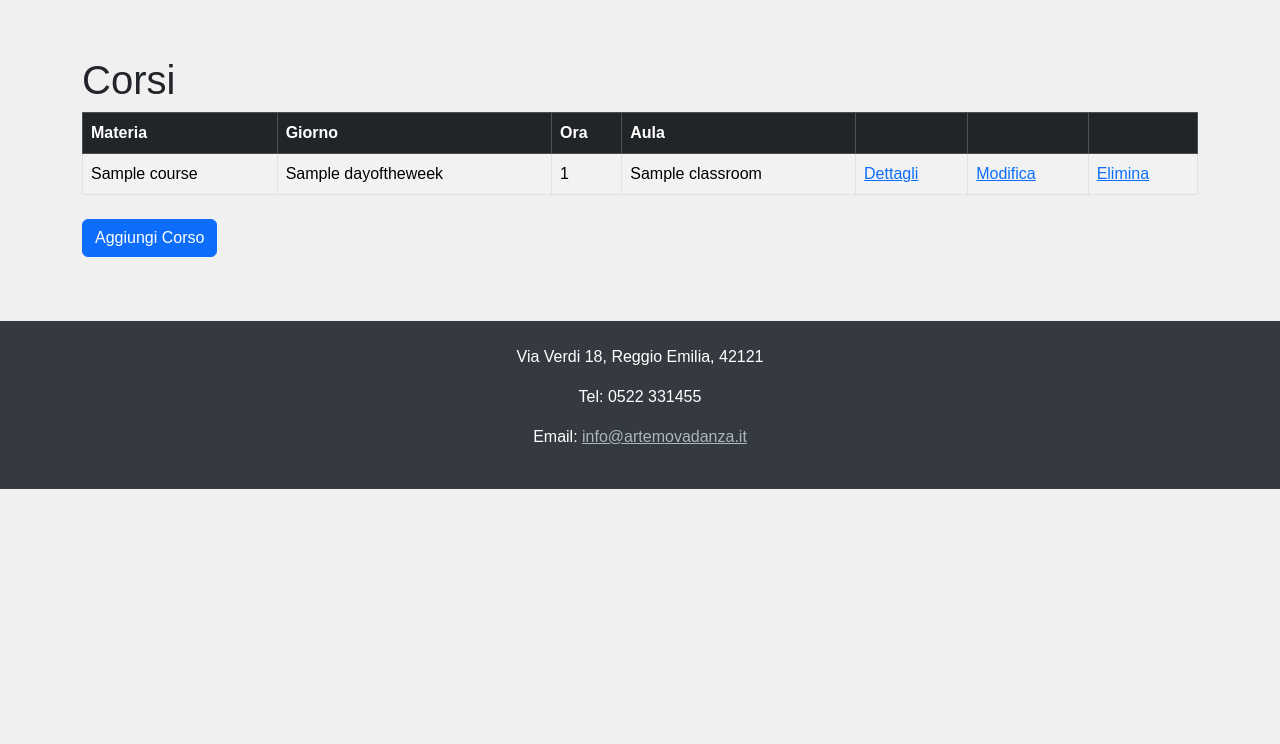
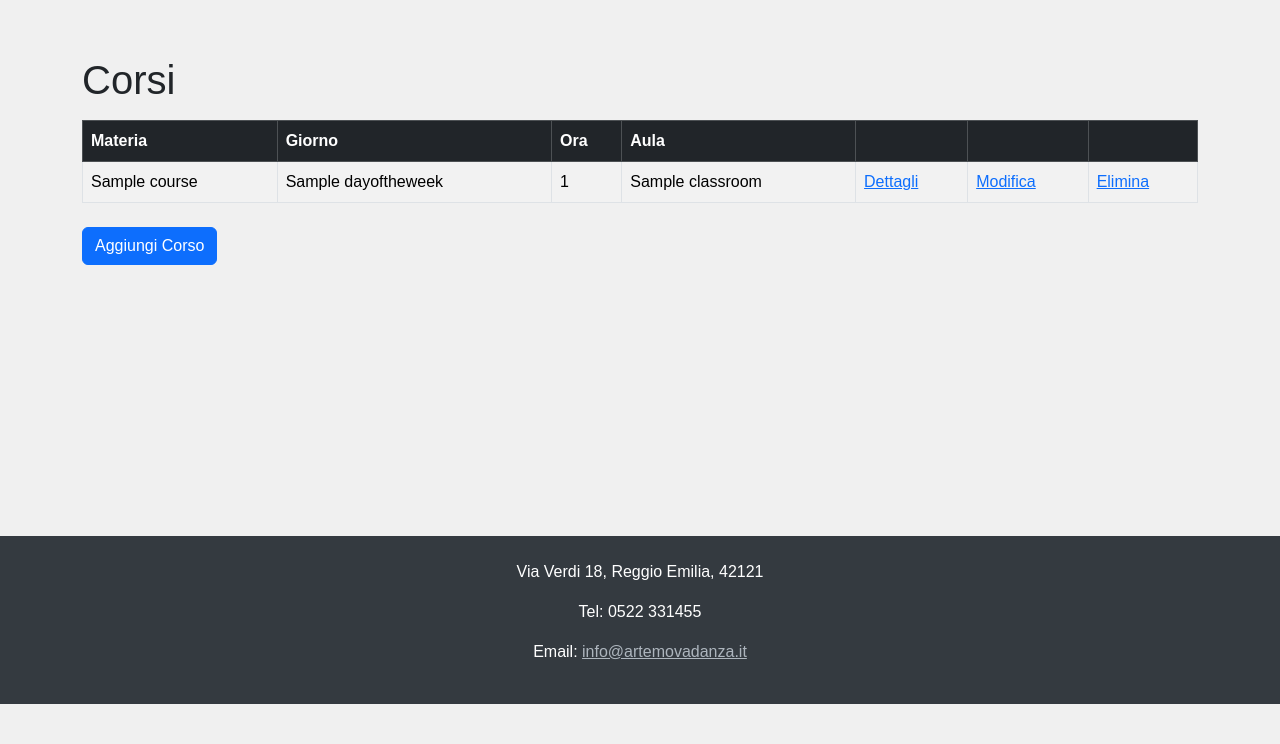
Before and after one commit to Il-Mazu/artemova-danza, a Django app: page /corsi/ in a window 1280 px wide. Shown: the part 56-800 px from the top of the page. Run offline with Django 5.2, Linux system fonts and the light colour scheme; tables that the repository leaves empty hold one stand-in row (values such as "Sample post").

Commit message:
sistemato stile e piccole correzioni

```diff
--- a/static/css/style.css
+++ b/static/css/style.css
@@ -7,6 +7,7 @@ main {
     margin: 0 auto;
     padding: 2rem 1rem;
     max-width: 960px;
+    min-height: 60vh;
 }
 
 footer {
@@ -20,3 +21,11 @@ footer {
 footer a {
     color: #adb5bd;
 }
+
+.table th {
+    white-space: nowrap;
+}
+
+h1 {
+    margin-bottom: 1rem;
+}
```
